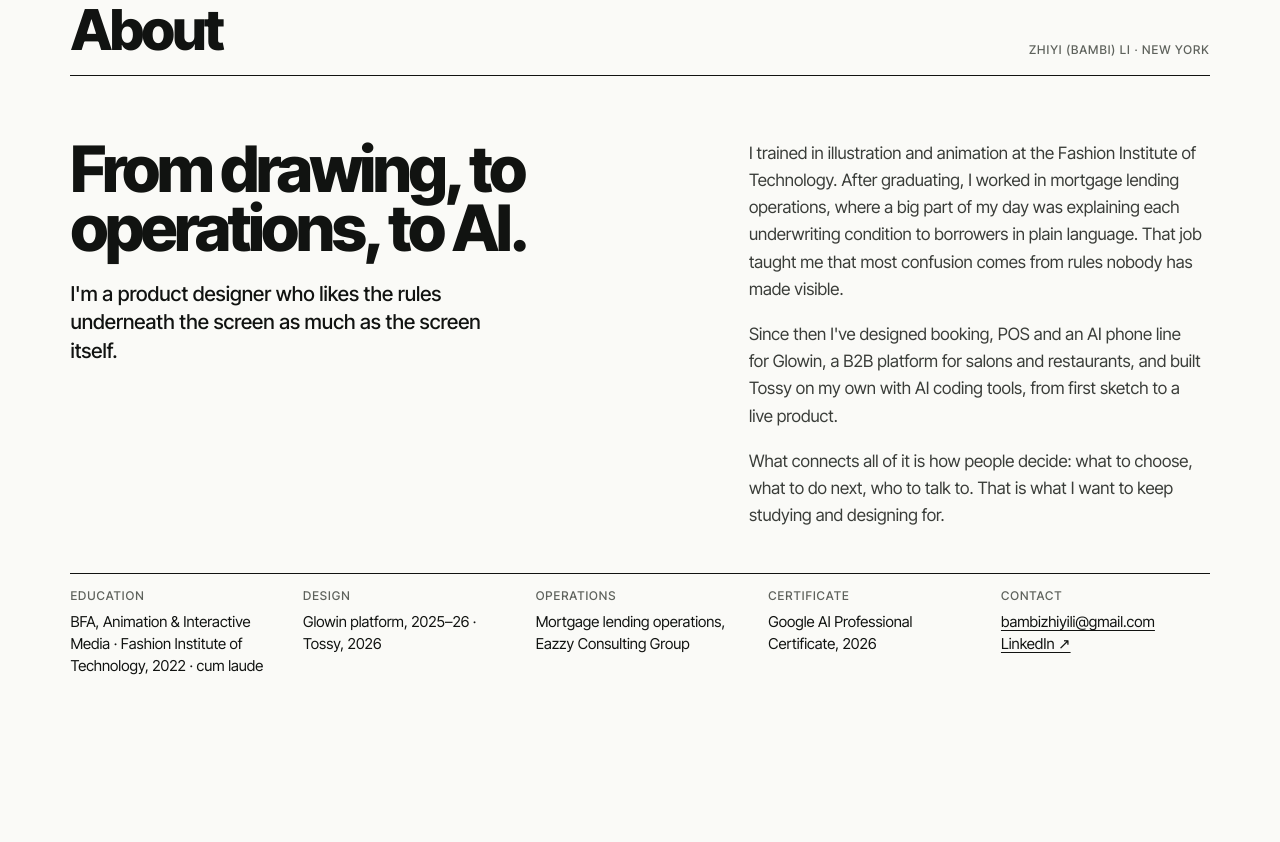
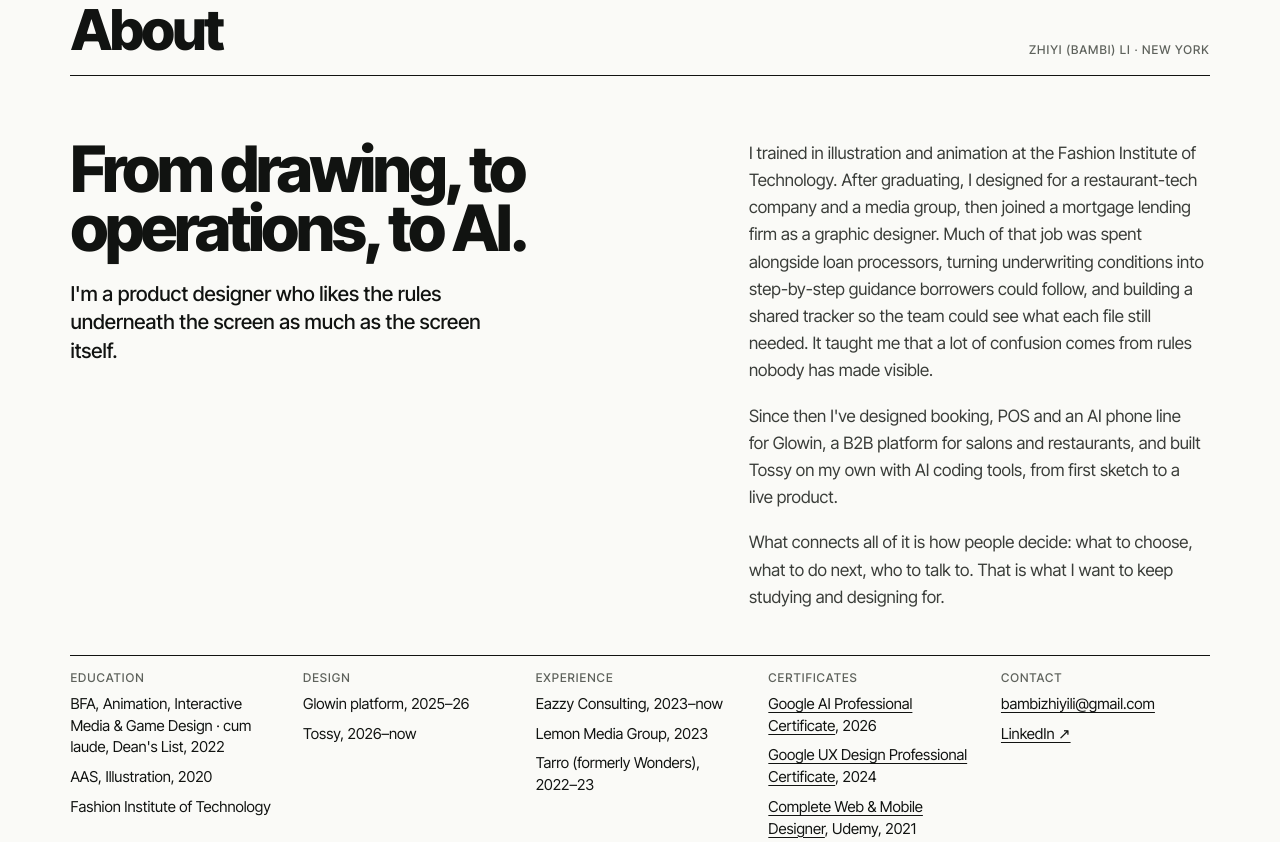
Before and after one commit to lzy973743411/bambili-studio, a plain HTML site: page index.html in a window 1280 px wide. Shown: the part 1954-2796 px from the top of the page. Drawn offline with Linux system fonts and the light colour scheme.

Commit message:
Add files via upload

```diff
--- a/index.html
+++ b/index.html
@@ -249,6 +249,7 @@ html.sc-cur,html.sc-cur *{cursor:none!important}
 .sc-cring.hov{width:50px;height:50px;border-color:var(--sc-c-hov)}
 .sc-cur-on .sc-cdot,.sc-cur-on .sc-cring{opacity:1}
 </style>
+<style id="facts-certs">.facts dd{text-wrap:pretty}.facts .fi{display:block}.facts .fi+.fi{margin-top:8px}@media(max-width:760px){.facts>div:last-child{grid-column:1 / -1}}</style>
 </head>
 <body>
 
@@ -405,16 +406,16 @@ html.sc-cur,html.sc-cur *{cursor:none!important}
       <p>I'm a product designer who likes the rules underneath the screen as much as the screen itself.</p>
     </div>
     <div class="about-b">
-      <p>I trained in illustration and animation at the Fashion Institute of Technology. After graduating, I worked in mortgage lending operations, where a big part of my day was explaining each underwriting condition to borrowers in plain language. That job taught me that most confusion comes from rules nobody has made visible.</p>
+      <p>I trained in illustration and animation at the Fashion Institute of Technology. After graduating, I designed for a restaurant-tech company and a media group, then joined a mortgage lending firm as a graphic designer. Much of that job was spent alongside loan processors, turning underwriting conditions into step-by-step guidance borrowers could follow, and building a shared tracker so the team could see what each file still needed. It taught me that a lot of confusion comes from rules nobody has made visible.</p>
       <p>Since then I've designed booking, POS and an AI phone line for Glowin, a B2B platform for salons and restaurants, and built Tossy on my own with AI coding tools, from first sketch to a live product.</p>
       <p>What connects all of it is how people decide: what to choose, what to do next, who to talk to. That is what I want to keep studying and designing for.</p>
     </div>
     <dl class="facts label">
-      <div><dt>Education</dt><dd>BFA, Animation &amp; Interactive Media · Fashion Institute of Technology, 2022 · cum laude</dd></div>
-      <div><dt>Design</dt><dd>Glowin platform, 2025–26 · Tossy, 2026</dd></div>
-      <div><dt>Operations</dt><dd>Mortgage lending operations, Eazzy Consulting Group</dd></div>
-      <div><dt>Certificate</dt><dd>Google AI Professional Certificate, 2026</dd></div>
-      <div><dt>Contact</dt><dd><a href="mailto:bambizhiyili@gmail.com">bambizhiyili@gmail.com</a><br><a href="https://www.linkedin.com/in/bambili/" target="_blank" rel="noopener">LinkedIn ↗</a></dd></div>
+      <div><dt>Education</dt><dd><span class="fi">BFA, Animation, Interactive Media &amp; Game Design · cum laude, Dean's List, 2022</span><span class="fi">AAS, Illustration, 2020</span><span class="fi">Fashion Institute of Technology</span></dd></div>
+      <div><dt>Design</dt><dd><span class="fi">Glowin platform, 2025–26</span><span class="fi">Tossy, 2026–now</span></dd></div>
+      <div><dt>Experience</dt><dd><span class="fi">Eazzy Consulting, 2023–now</span><span class="fi">Lemon Media Group, 2023</span><span class="fi">Tarro (formerly Wonders), 2022–23</span></dd></div>
+      <div><dt>Certificates</dt><dd><span class="fi"><a href="https://coursera.org/verify/professional-cert/HHVRWQMLR6NO" target="_blank" rel="noopener">Google AI Professional Certificate</a>, 2026</span><span class="fi"><a href="https://coursera.org/verify/professional-cert/6BVM3Z4VU5AK" target="_blank" rel="noopener">Google UX Design Professional Certificate</a>, 2024</span><span class="fi"><a href="https://ude.my/UC-36ac2d67-e2bb-4db2-b2a0-273fa7137f07" target="_blank" rel="noopener">Complete Web &amp; Mobile Designer</a>, Udemy, 2021</span></dd></div>
+      <div><dt>Contact</dt><dd><span class="fi"><a href="mailto:bambizhiyili@gmail.com">bambizhiyili@gmail.com</a></span><span class="fi"><a href="https://www.linkedin.com/in/bambili/" target="_blank" rel="noopener">LinkedIn ↗</a></span></dd></div>
     </dl>
   </div>
 </section>
```
